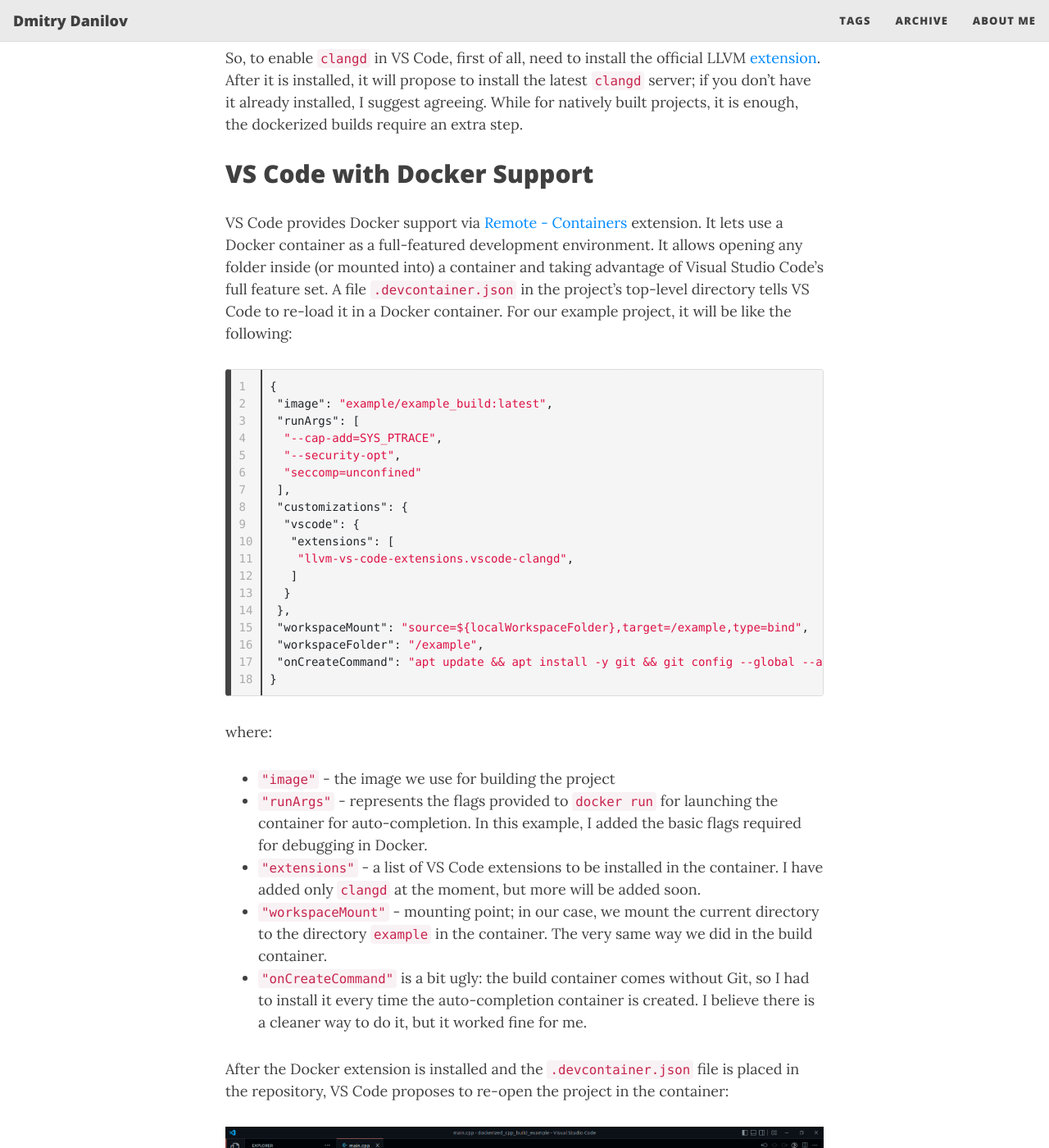
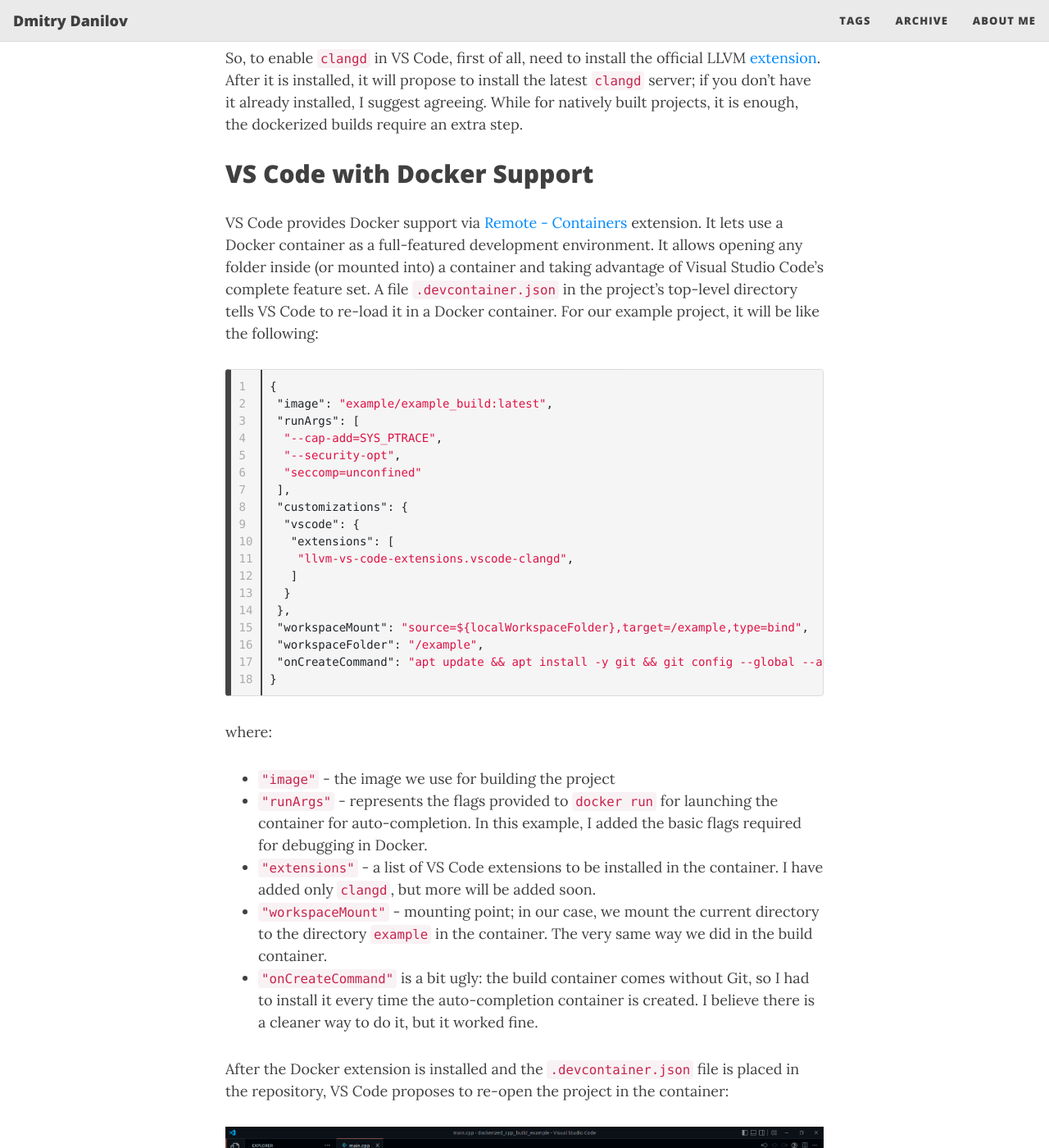
Before and after one commit to f-squirrel/f-squirrel.github.io, a Jekyll site: the page built from _posts/2022-09-16-dockerized-cpp-with-vscode.md, in a window 1280 px wide and 1400 px high, scrolled down 3231 px. Shown: the whole window at 82% size. Built offline with Jekyll 4.4.1, drawn with Linux system fonts in a browser that asks for light colours; nearby versions of some CDN libraries; comment, search, counter and statistics services are not loaded; some of the changed text lies outside the part shown.

Commit message:
chore: typos

````diff
--- a/_posts/2022-09-16-dockerized-cpp-with-vscode.md
+++ b/_posts/2022-09-16-dockerized-cpp-with-vscode.md
@@ -79,13 +79,13 @@
 
 ## VS Code with Clangd
 
-The first time, I used it, was via an amazing Vim plugin [YouCompleteMe](https://github.com/ycm-core/YouCompleteMe){:target="_blank"}, later I switched to [Neovim](/the-switch-from-vim/){:target="_blank"} and started using `clangd` as an [LSP](https://microsoft.github.io/language-server-protocol/){:target="_blank"} server. A few months ago, I switched to a new setup VS Code with [VSCode Neovim](https://github.com/vscode-neovim/vscode-neovim){:target="_blank"} plugin. Yes, I admit the addiction to Vim motions.
+The first time I used it was via an amazing Vim plugin [YouCompleteMe](https://github.com/ycm-core/YouCompleteMe){:target="_blank"}, later I switched to [Neovim](/the-switch-from-vim/){:target="_blank"} and started using `clangd` as an [LSP](https://microsoft.github.io/language-server-protocol/){:target="_blank"} server. A few months ago, I switched to a new setup VS Code with [VSCode Neovim](https://github.com/vscode-neovim/vscode-neovim){:target="_blank"} plugin. Yes, I admit the addiction to Vim motions.
 
 So, to enable `clangd` in VS Code, first of all, need to install the official LLVM [extension](https://marketplace.visualstudio.com/items?itemName=llvm-vs-code-extensions.vscode-clangd){:target="_blank"}. After it is installed, it will propose to install the latest `clangd` server; if you don't have it already installed, I suggest agreeing. While for natively built projects, it is enough, the dockerized builds require an extra step.
 
 ## VS Code with Docker Support
 
-VS Code provides Docker support via [Remote - Containers](https://marketplace.visualstudio.com/items?itemName=ms-vscode-remote.remote-containers){:target="_blank"} extension. It lets use a Docker container as a full-featured development environment. It allows opening any folder inside (or mounted into) a container and taking advantage of Visual Studio Code's full feature set.
+VS Code provides Docker support via [Remote - Containers](https://marketplace.visualstudio.com/items?itemName=ms-vscode-remote.remote-containers){:target="_blank"} extension. It lets use a Docker container as a full-featured development environment. It allows opening any folder inside (or mounted into) a container and taking advantage of Visual Studio Code's complete feature set.
 A file `.devcontainer.json` in the project's top-level directory tells VS Code to re-load it in a Docker container. For our example project, it will be like the following:
 
 ```json
@@ -113,9 +113,9 @@
 
 * `"image"` - the image we use for building the project
 * `"runArgs"` - represents the flags provided to `docker run` for launching the container for auto-completion. In this example, I added the basic flags required for debugging in Docker.
-* `"extensions"` - a list of VS Code extensions to be installed in the container. I have added only `clangd` at the moment, but more will be added soon.
+* `"extensions"` - a list of VS Code extensions to be installed in the container. I have added only `clangd`, but more will be added soon.
 * `"workspaceMount"` - mounting point; in our case, we mount the current directory to the directory `example` in the container. The very same way we did in the build container.
-* `"onCreateCommand"` is a bit ugly: the build container comes without Git, so I had to install it every time the auto-completion container is created. I believe there is a cleaner way to do it, but it worked fine for me.
+* `"onCreateCommand"` is a bit ugly: the build container comes without Git, so I had to install it every time the auto-completion container is created. I believe there is a cleaner way to do it, but it worked fine.
 
 After the Docker extension is installed and the `.devcontainer.json` file is placed in the repository, VS Code proposes to re-open the project in the container:
 
@@ -153,7 +153,7 @@
 
 Besides those plugins, my setup usually includes various plugins depending on the project: Python plugin(s), [Grammarly](https://marketplace.visualstudio.com/items?itemName=znck.grammarly) (checks grammar in text and markdown files), Git Lens, markdown linter, and others.
 
-Some users might find the [CodeLLDB](https://marketplace.visualstudio.com/items?itemName=vadimcn.vscode-lldb) extension useful. It provides a native debugger powered by LLDB, to debug C++, Rust, and other compiled languages.
+Some users might find the [CodeLLDB](https://marketplace.visualstudio.com/items?itemName=vadimcn.vscode-lldb) extension useful. It provides a native debugger powered by LLDB to debug C++, Rust, and other compiled languages.
 
 ## Additional information
 
````
